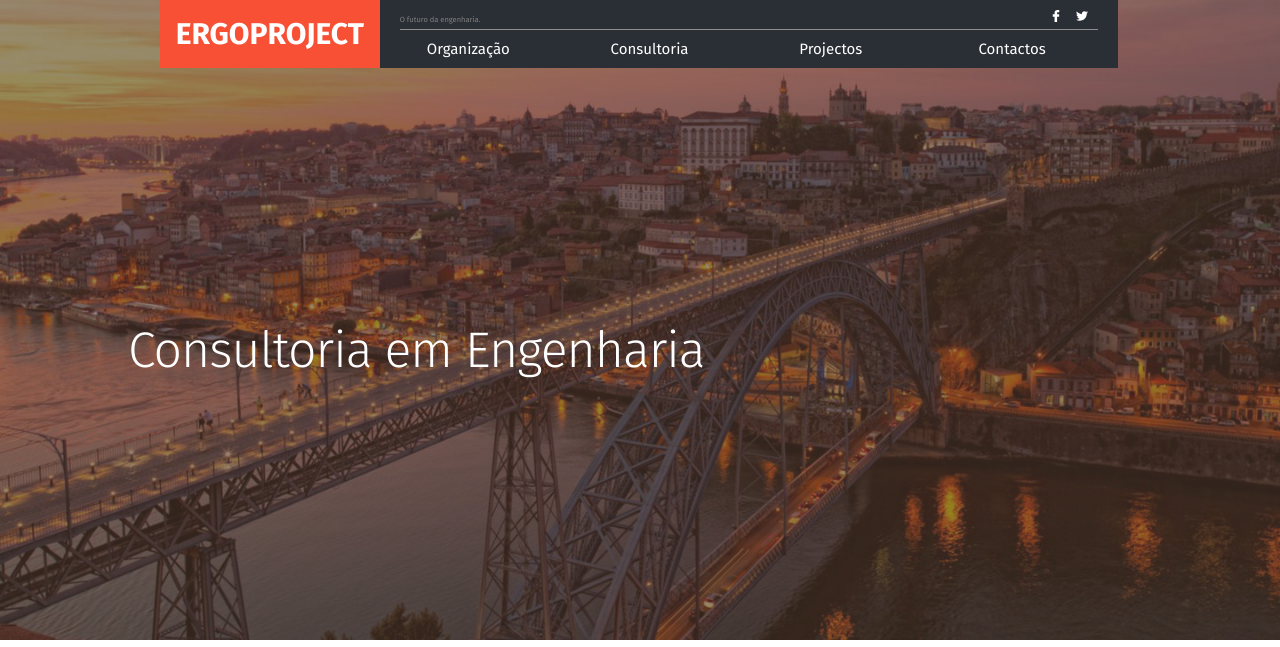
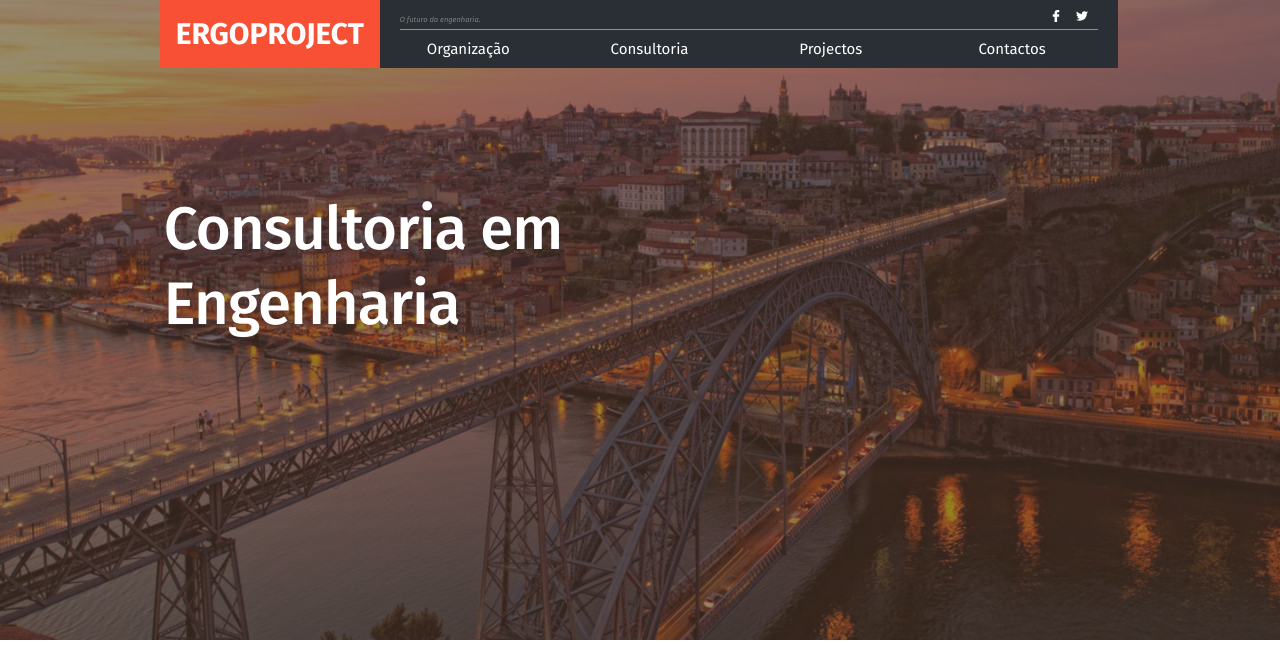
Before and after one commit to dianaonrails/ergoproject-website, a plain HTML site: page index.html in a window 1280 px wide. Shown: the top 647 px of the page. Drawn offline with Linux system fonts and the light colour scheme.

Commit message:
style top text

```diff
--- a/index.html
+++ b/index.html
@@ -71,8 +71,8 @@
 	</header>
 	<div id="owl-demo" class="owl-carousel owl-theme">
 
-	  <div class="item"><div class="textoverlay"><h1>Consultoria em Engenharia</h1></div><img src="images/porto.png" alt="porto"></div>
-	  <div class="item"><div class="textoverlay"><h1>Text 1</h1><p>Some text bla bla bla</p></div><img src="images/construction.jpg" alt="andaimes"></div>
+	  <div class="item"><div class="textoverlay"><h2>Consultoria em Engenharia</h2></div><img src="images/porto.png" alt="porto"></div>
+	  <div class="item"><div class="textoverlay"><h2>Text 1</h2></div><img src="images/construction.jpg" alt="andaimes"></div>
 
 	</div>
 	<div class="container">
--- a/style.css
+++ b/style.css
@@ -10,13 +10,15 @@ html,body{
 .owl-carousel div h2, .owl-carousel div .textoverlay{
     position:absolute;
     color:#FFF;
-   font-size:12px;
+   font-size:2em;
    display:block;
-   top:50%;
-   left: 10%;
+   top:30%;
+   left: 8%;
    font-family: 'Fira Sans', sans-serif;
    font-weight: 500;
+   width: 60%;
 }
+
 
 
 .navbar{
@@ -53,6 +55,7 @@ html,body{
 	color:gray;
 	font-size: 0.5em;
 	display: inline-block;
+	font-style: italic;
 }
 
 .navbar .navbar__social{
```
